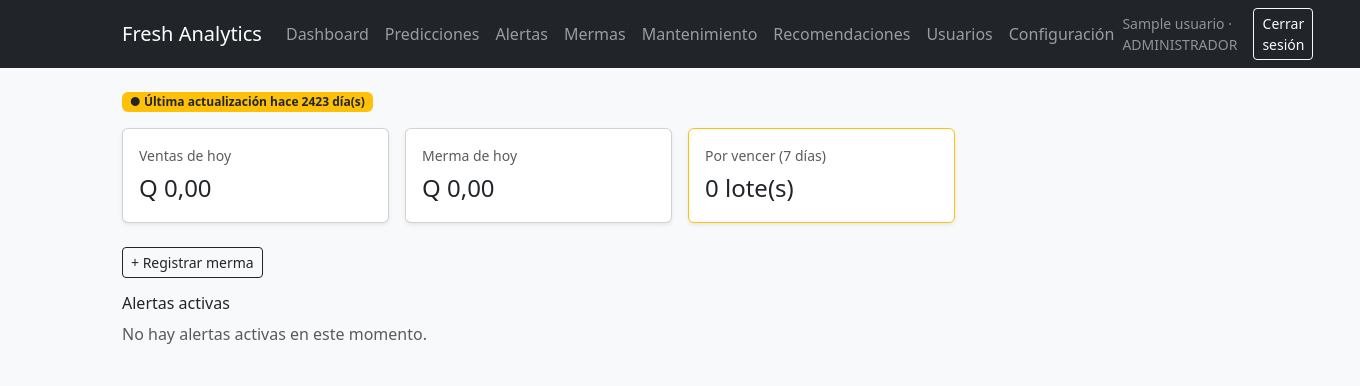
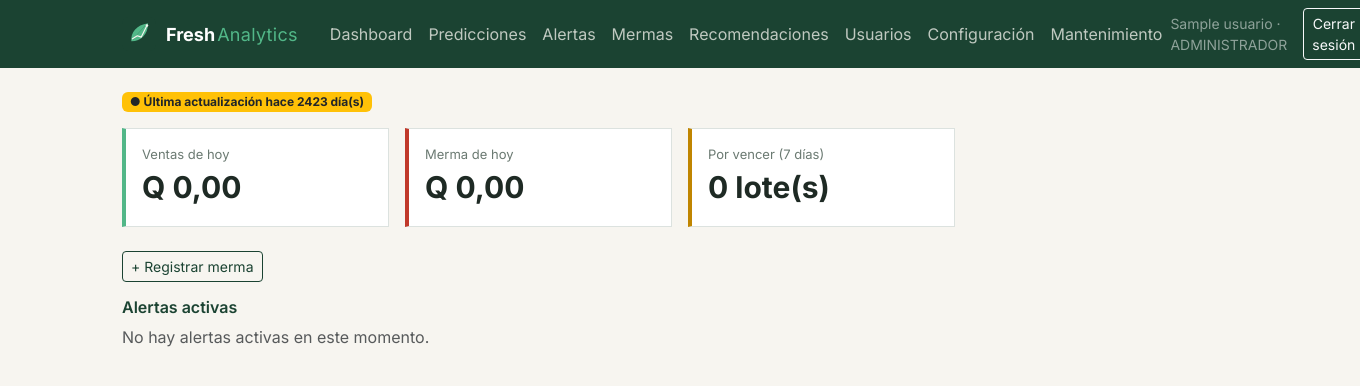
Before and after one commit to JFranck88/fresh-analytics, a Django app: page / in a window 1360 px wide. Shown: the top 386 px of the page. Run offline with Django 5.2, Linux system fonts and the light colour scheme; a user stored in the database is signed in; tables that the repository leaves empty hold one stand-in row (values such as "Sample post").

Commit message:
Identidad visual completa: logo, paleta de marca, tipografia Inter, tarjetas consistentes en todas las pantallas

```diff
--- /dev/null
+++ b/core/static/core/css/estilo.css
@@ -0,0 +1,118 @@
+:root {
+    --bosque: #1B4332;
+    --brote: #52B788;
+    --lino: #F7F5F0;
+    --tierra: #1E2A24;
+    --musgo: #6B7A72;
+}
+
+body {
+    background-color: var(--lino);
+    color: var(--tierra);
+    font-family: 'Inter', -apple-system, BlinkMacSystemFont, sans-serif;
+}
+
+h1, h2, h3, h4, h5, h6 {
+    font-weight: 600;
+    color: var(--bosque);
+}
+
+.navbar-fresh {
+    background-color: var(--bosque) !important;
+}
+
+.navbar-fresh .nav-link {
+    color: rgba(247, 245, 240, 0.75) !important;
+}
+
+.navbar-fresh .nav-link:hover {
+    color: #ffffff !important;
+}
+
+.marca-fresh {
+    display: flex;
+    align-items: center;
+    gap: 10px;
+    text-decoration: none;
+    margin-right: 1.5rem;
+}
+
+.marca-fresh img {
+    height: 34px;
+    width: 34px;
+}
+
+.marca-fresh .nombre-fresh {
+    font-weight: 700;
+    font-size: 18px;
+    color: #ffffff;
+}
+
+.marca-fresh .nombre-analytics {
+    font-weight: 400;
+    font-size: 18px;
+    color: var(--brote);
+    letter-spacing: 0.3px;
+    margin-left: 2px;
+}
+
+.card {
+    box-shadow: none !important;
+    border: 1px solid rgba(27, 67, 50, 0.15) !important;
+    border-radius: 14px !important;
+}
+
+.table thead th {
+    color: var(--musgo);
+    font-weight: 600;
+    border-bottom-width: 1px;
+}
+
+.btn-primary {
+    background-color: var(--bosque);
+    border-color: var(--bosque);
+}
+
+.btn-primary:hover {
+    background-color: #143a2a;
+    border-color: #143a2a;
+}
+
+.btn-outline-dark {
+    color: var(--bosque);
+    border-color: var(--bosque);
+}
+
+.btn-outline-dark:hover {
+    background-color: var(--bosque);
+    border-color: var(--bosque);
+}
+
+a {
+    color: var(--bosque);
+}
+
+a:hover {
+    color: var(--brote);
+}
+
+.kpi-card {
+    border-left-width: 4px !important;
+    border-radius: 0 !important;
+}
+
+.kpi-card.kpi-brote { border-left-color: var(--brote) !important; }
+.kpi-card.kpi-danger { border-left-color: #C0392B !important; }
+.kpi-card.kpi-amber { border-left-color: #C08500 !important; }
+
+.kpi-valor {
+    font-size: 30px;
+    font-weight: 700;
+    color: var(--tierra);
+}
+
+.kpi-etiqueta {
+    font-size: 13px;
+    color: var(--musgo);
+    margin-bottom: 4px;
+}
--- a/core/templates/base.html
+++ b/core/templates/base.html
@@ -1,29 +1,36 @@
+{% load static %}
 <!DOCTYPE html>
 <html lang="es">
 <head>
     <meta charset="UTF-8">
     <title>Fresh Analytics{% block titulo %}{% endblock %}</title>
+    <link rel="icon" type="image/svg+xml" href="{% static 'core/img/logo.svg' %}">
+    <link href="https://fonts.googleapis.com/css2?family=Inter:wght@400;500;600;700&display=swap" rel="stylesheet">
     <link href="https://cdn.jsdelivr.net/npm/bootstrap@5.3.3/dist/css/bootstrap.min.css" rel="stylesheet">
+    <link href="{% static 'core/css/estilo.css' %}" rel="stylesheet">
 </head>
-<body class="bg-light">
-    <nav class="navbar navbar-expand-lg navbar-dark bg-dark">
+<body>
+    <nav class="navbar navbar-expand-lg navbar-dark navbar-fresh">
         <div class="container">
-            <a href="{% url 'dashboard' %}" class="navbar-brand">Fresh Analytics</a>
+            <a href="{% url 'dashboard' %}" class="marca-fresh">
+                <img src="{% static 'core/img/logo.svg' %}" alt="Fresh Analytics">
+                <span><span class="nombre-fresh">Fresh</span><span class="nombre-analytics">Analytics</span></span>
+            </a>
             <div class="navbar-nav me-auto">
                 <a href="{% url 'dashboard' %}" class="nav-link">Dashboard</a>
                 <a href="{% url 'listar_predicciones' %}" class="nav-link">Predicciones</a>
                 {% if user.rol == "COMPRADOR" or user.rol == "GERENTE" or user.is_superuser_admin %}
                     <a href="{% url 'listar_alertas' %}" class="nav-link">Alertas</a>
                     <a href="{% url 'listar_mermas' %}" class="nav-link">Mermas</a>
-                    <a href="{% url 'mantenimiento' %}" class="nav-link">Mantenimiento</a>
                 {% endif %}
                 {% if user.rol == "COMPRADOR" or user.is_superuser_admin %}
                     <a href="{% url 'listar_recomendaciones' %}" class="nav-link">Recomendaciones</a>
                 {% endif %}
                 {% if user.rol == "ADMINISTRADOR" or user.is_superuser_admin %}
-                <a href="{% url 'listar_usuarios' %}" class="nav-link">Usuarios</a>
+                    <a href="{% url 'listar_usuarios' %}" class="nav-link">Usuarios</a>
+                    <a href="{% url 'listar_configuracion' %}" class="nav-link">Configuración</a>
+                    <a href="{% url 'mantenimiento' %}" class="nav-link">Mantenimiento</a>
                 {% endif %}
-                <a href="{% url 'listar_configuracion' %}" class="nav-link">Configuración</a>
             </div>
             <span class="text-white-50 small me-3">{{ user.nombre }} · {{ user.rol }}</span>
             <a href="{% url 'logout' %}" class="btn btn-outline-light btn-sm">Cerrar sesión</a>
--- a/core/templates/crear_usuario.html
+++ b/core/templates/crear_usuario.html
@@ -2,6 +2,8 @@
 {% block content %}
 <div style="max-width: 500px;">
     <h5 class="mb-3">Crear nuevo usuario</h5>
+    <div class="card">
+        <div class="card-body">
             <form method="post">
                 {% csrf_token %}
                 {% if form.non_field_errors %}
@@ -15,4 +17,6 @@
                 <button type="submit" class="btn btn-primary w-100">Crear usuario</button>
             </form>
         </div>
+    </div>
+</div>
 {% endblock %}
--- a/core/templates/dashboard.html
+++ b/core/templates/dashboard.html
@@ -23,26 +23,26 @@
 
 <div class="row g-3 mb-4">
     <div class="col-6 col-md-3">
-        <div class="card shadow-sm">
+        <div class="card kpi-card kpi-brote">
             <div class="card-body">
-                <p class="text-muted small mb-1">Ventas de hoy</p>
-                <p class="fs-4 mb-0">Q {{ ventas_hoy|floatformat:2 }}</p>
+                <p class="kpi-etiqueta mb-0">Ventas de hoy</p>
+                <p class="kpi-valor mb-0">Q {{ ventas_hoy|floatformat:2 }}</p>
             </div>
         </div>
     </div>
     <div class="col-6 col-md-3">
-        <div class="card shadow-sm">
+        <div class="card kpi-card kpi-danger">
             <div class="card-body">
-                <p class="text-muted small mb-1">Merma de hoy</p>
-                <p class="fs-4 mb-0">Q {{ merma_hoy|floatformat:2 }}</p>
+                <p class="kpi-etiqueta mb-0">Merma de hoy</p>
+                <p class="kpi-valor mb-0">Q {{ merma_hoy|floatformat:2 }}</p>
             </div>
         </div>
     </div>
     <div class="col-6 col-md-3">
-        <div class="card shadow-sm border-warning">
+        <div class="card kpi-card kpi-amber">
             <div class="card-body">
-                <p class="text-muted small mb-1">Por vencer (7 días)</p>
-                <p class="fs-4 mb-0">{{ por_vencer_semana }} lote(s)</p>
+                <p class="kpi-etiqueta mb-0">Por vencer (7 días)</p>
+                <p class="kpi-valor mb-0">{{ por_vencer_semana }} lote(s)</p>
             </div>
         </div>
     </div>
--- a/core/templates/listar_usuarios.html
+++ b/core/templates/listar_usuarios.html
@@ -4,7 +4,9 @@
     <h5 class="mb-0">Usuarios del sistema</h5>
     <a href="{% url 'crear_usuario' %}" class="btn btn-primary btn-sm">+ Nuevo usuario</a>
 </div>
-<table class="table table-striped bg-white">
+<div class="card">
+    <div class="card-body p-0">
+        <table class="table table-striped mb-0">
             <thead><tr><th>Nombre</th><th>Correo</th><th>Rol</th><th>Último acceso</th></tr></thead>
             <tbody>
                 {% for u in usuarios %}
@@ -12,4 +14,6 @@
                 {% endfor %}
             </tbody>
         </table>
+    </div>
+</div>
 {% endblock %}
--- a/core/templates/registrar_merma.html
+++ b/core/templates/registrar_merma.html
@@ -2,6 +2,8 @@
 {% block content %}
 <div style="max-width: 500px;">
     <h5 class="mb-3">Registrar merma</h5>
+    <div class="card">
+        <div class="card-body">
             <form method="post">
                 {% csrf_token %}
                 <div class="mb-3"><label class="form-label">Producto</label>{{ form.producto }}</div>
@@ -12,4 +14,6 @@
                 <button type="submit" class="btn btn-primary w-100">Registrar merma</button>
             </form>
         </div>
+    </div>
+</div>
 {% endblock %}
```
Also changed, not shown: core/templates/listar_alertas.html (+7 -3 lines), core/templates/listar_configuracion.html (+10 -3 lines), core/templates/listar_mermas.html (+6 -2 lines), core/templates/listar_predicciones.html (+29 -17 lines), core/templates/listar_recomendaciones.html (+7 -3 lines), core/templates/mantenimiento.html (+15 -7 lines), core/templates/registration/login.html (+13 -4 lines), core/static/core/img/logo.svg (added), core/static/core/img/logo_completo.svg (added), 3 other files. Lines whose indentation alone changed are shown as unchanged.
